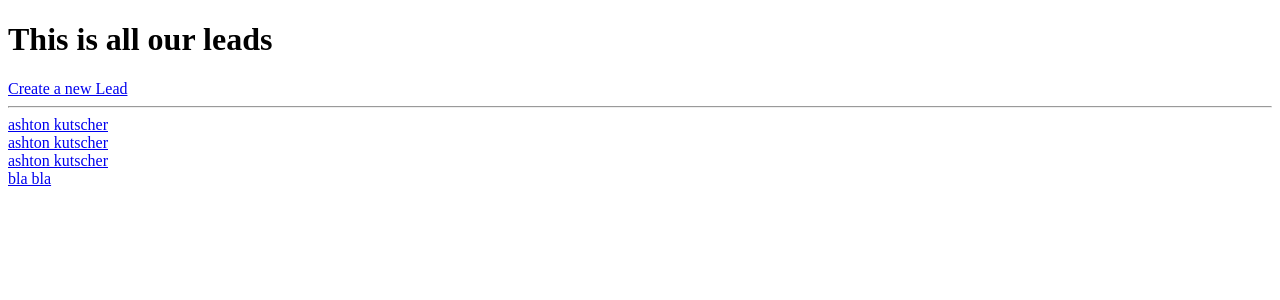
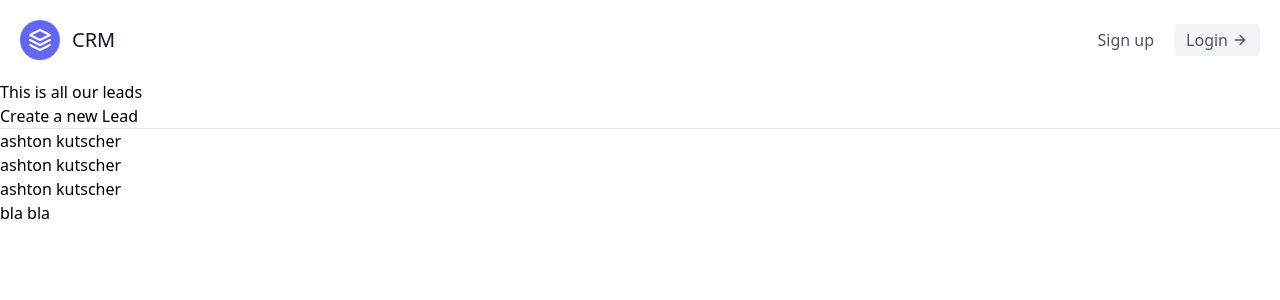
Before and after one commit to botros-workspace/CRM-django, a Django app: page /leads/ in a window 1280 px wide. Shown: the top 300 px of the page. Run offline with Django 3.2, Linux system fonts and the light colour scheme; data comes from the database, SQL or seed files in the repository; both versions use the stored data as it was after the commit.

Commit message:
+ navbar.html

```diff
--- a/templates/base.html
+++ b/templates/base.html
@@ -4,9 +4,13 @@
     <meta charset="UTF-8">
     <meta name="viewport" content="width=device-width, initial-scale=1">
     <title>CRM</title>
+    <link href="https://unpkg.com/tailwindcss@^2/dist/tailwind.min.css" rel="stylesheet">
 </head>
 <body>
-{% block content %}
-{% endblock content %}
+    <div class= "max-w-7xl mx-auto">
+        {% include "navbar.html" %}
+        {% block content %}
+        {% endblock content %}
+    </div>
 </body>
 </html>
--- /dev/null
+++ b/templates/navbar.html
@@ -0,0 +1,18 @@
+<header class="text-gray-600 body-font">
+  <div class="container mx-auto flex flex-wrap p-5 flex-col md:flex-row items-center">
+    <a class="flex title-font font-medium items-center text-gray-900 mb-4 md:mb-0">
+      <svg xmlns="http://www.w3.org/2000/svg" fill="none" stroke="currentColor" stroke-linecap="round" stroke-linejoin="round" stroke-width="2" class="w-10 h-10 text-white p-2 bg-indigo-500 rounded-full" viewBox="0 0 24 24">
+        <path d="M12 2L2 7l10 5 10-5-10-5zM2 17l10 5 10-5M2 12l10 5 10-5"></path>
+      </svg>
+      <span class="ml-3 text-xl">CRM</span>
+    </a>
+    <nav class="md:ml-auto flex flex-wrap items-center text-base justify-center">
+      <a class="mr-5 hover:text-gray-900">Sign up</a>
+    </nav>
+    <button class="inline-flex items-center bg-gray-100 border-0 py-1 px-3 focus:outline-none hover:bg-gray-200 rounded text-base mt-4 md:mt-0">Login
+      <svg fill="none" stroke="currentColor" stroke-linecap="round" stroke-linejoin="round" stroke-width="2" class="w-4 h-4 ml-1" viewBox="0 0 24 24">
+        <path d="M5 12h14M12 5l7 7-7 7"></path>
+      </svg>
+    </button>
+  </div>
+</header>
```
Also changed, not shown: db.sqlite3.
